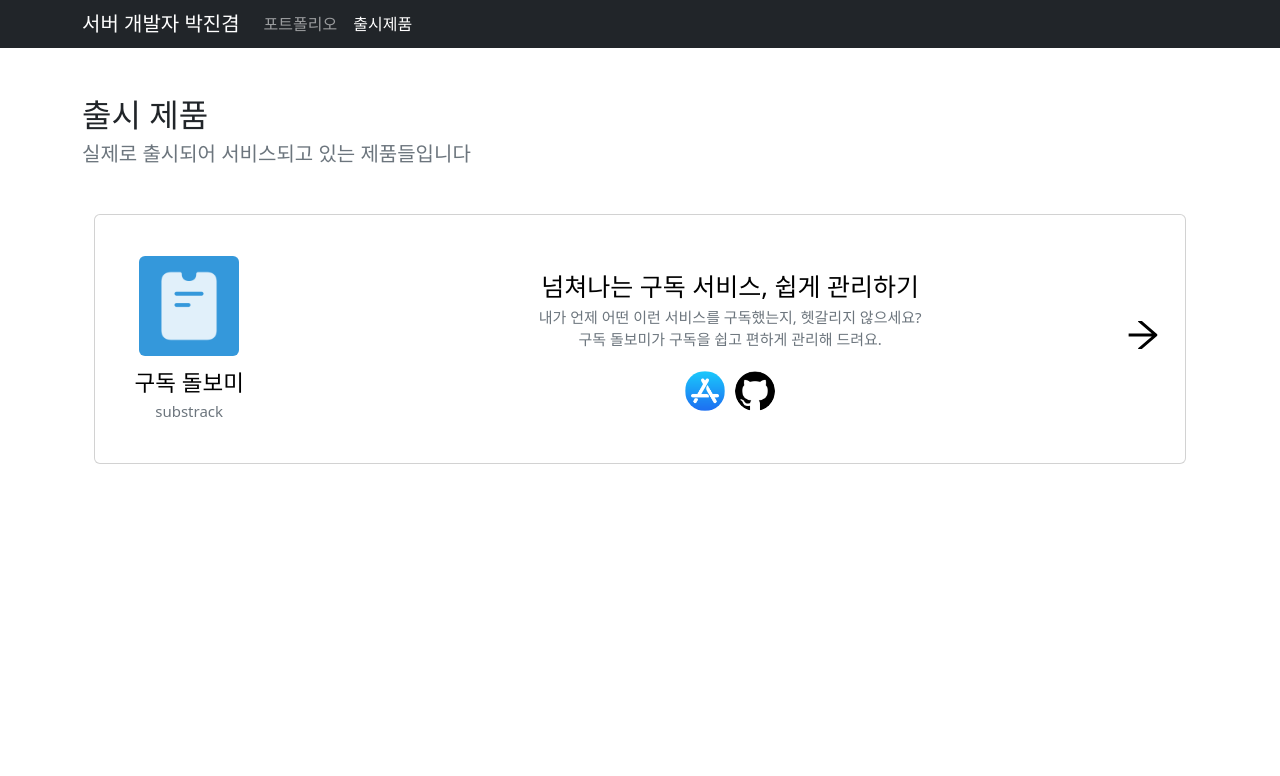
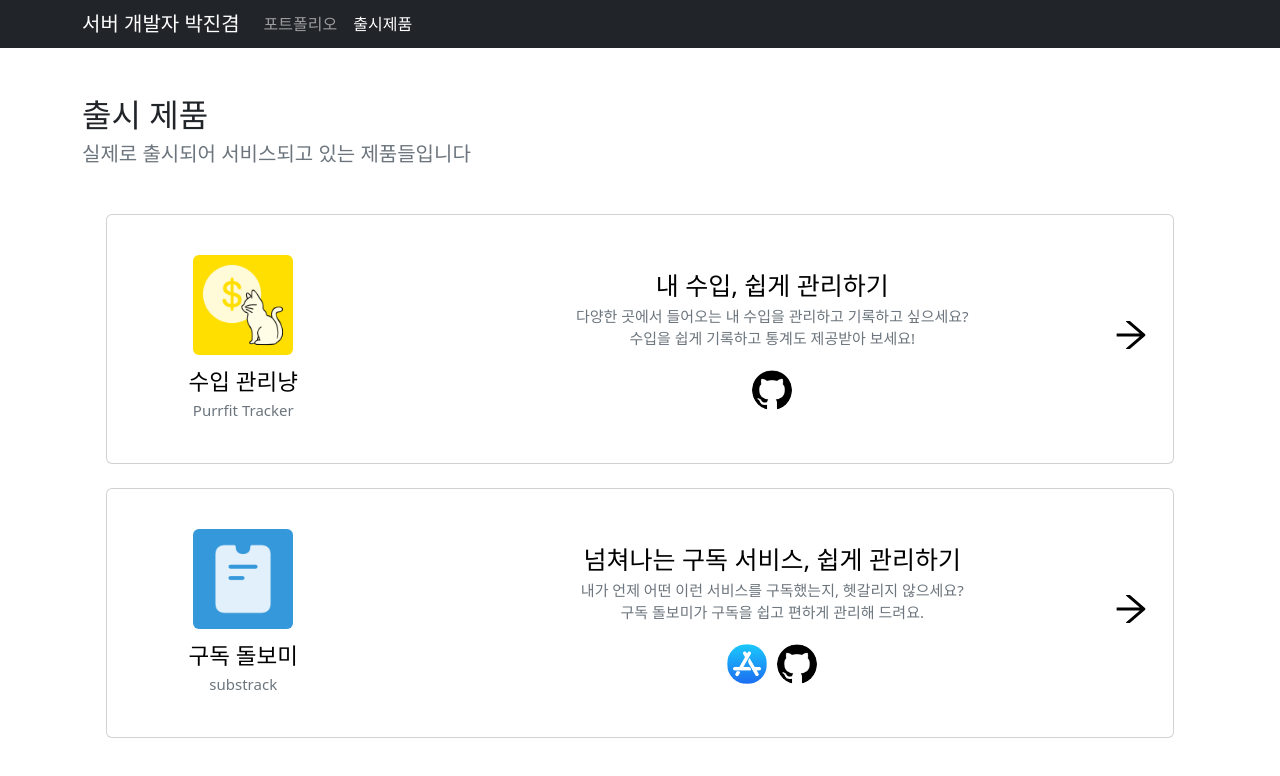
Before and after one commit to jinkyumpark/jinkyumpark, a React (Create React App) app: page /product in a window 1280 px wide. Shown: the top 776 px of the page. Built offline with nearby package versions, Linux system fonts and the light colour scheme.

Commit message:
FEAT : add purrfit-cat in product

```diff
--- a/src/App.js
+++ b/src/App.js
@@ -24,6 +24,7 @@ function App() {
 
 				<Route path='/product' element={<ProductRoute />} />
 				<Route path='/product/:productName' element={<ProductDetail />} />
+				<Route path='/product/:productName/:language' element={<ProductDetail />} />
 				<Route path='/product/:productName/privacy' element={<ProductPrivacy />} />
 
 				<Route path='/technology/:technologyName' element={<TechnologyDetail />} />
--- a/src/data/portfolio/portfolioPurrfitTracker.ts
+++ b/src/data/portfolio/portfolioPurrfitTracker.ts
@@ -7,7 +7,7 @@ import WebsiteIcon from "../websiteIcon";
 
 const portfolioPurrfitTracker: Portfolio = {
 	id: 12,
-	status: PortfolioStatus.STARTED,
+	status: PortfolioStatus.PRODUCTION,
 	name: {
 		korean: '수입 관리냥',
 		english: 'Purrfit Tracker',
@@ -21,14 +21,34 @@ const portfolioPurrfitTracker: Portfolio = {
 			border: false,
 		},
 	],
+
 	thumbnailImage: demo,
+	demoImages: [demo],
+
 	description: {
-		short: '다양한 곳에서 들어오는 내 수입, 고양이가 관리',
-		medium: ``,
-		long: ``,
+		short: '내 수입, 쉽게 관리하기',
+		medium: `
+		다양한 곳에서 들어오는 내 수입을 관리하고 기록하고 싶으세요?
+		<br/>
+		수입을 쉽게 기록하고 통계도 제공받아 보세요!
+		`,
+		long: `
+			"월급만으론 부족하다!"
+			<br/>
+			다양한 곳에서 들어오는 내 수입들을 편하게 관리하면 좋지 않을까요?
+			<br/>
+			수입처들을 등록하고 수입을 추가하면 내 수입들을 한 눈에 볼 수 있어요.
+			<br/>
+			뿐만 아니라 내 수입들을 분석해서 통계로 보여줘요.
+			<br/>
+			<br/>
+			수입 관리냥으로 다양한 곳에서 오는 수입들을 편하게 관리해 보세요!
+		`,
 	},
-	features: [],
-	demoImages: [],
+	features: [
+		'내 수입처와 그 수입처에 해당하는 수입을 등록',
+		'등록된 수입을 바탕으로 통계 제공',
+	],
 	technologyUsed: [],
 	challenges: [],
 	participants: [
--- a/src/data/portfolioData.ts
+++ b/src/data/portfolioData.ts
@@ -12,10 +12,10 @@ import portfolioFeaturedDays from "./portfolio/portfolioFeaturedDays";
 
 const PortfolioData: Portfolio[] = [
 	portfolioBooksitout,
+	portfolioPurrfitTracker,
 	portfolioSubstrack,
 	portfolioEveryonesGarden,
 
-	portfolioPurrfitTracker,
 	portfolioBoldPeople,
 	portfolioBeautyIndustry,
 	portfolioPianoman,
--- a/src/product/ProductCard.tsx
+++ b/src/product/ProductCard.tsx
@@ -16,14 +16,14 @@ const ProductCard: React.FC<Props> = ({ product }) => {
 	return (
 		<CardContainer>
 			<CardBody>
-				<Row href={`/product/${product.name.english}`}>
-					<div className='col-12 col-sm-3 col-md-2'>
+				<Row href={`/product/${product.name.url}`}>
+					<div className='col-12 col-xs-3 col-sm-4 col-md-3'>
 						<Image src={product.icon} alt='' />
 						<KoreanName>{product.name.korean}</KoreanName>
 						<EnglishName>{product.name.english}</EnglishName>
 					</div>
 
-					<div className='col-12 col-sm-9 col-md-10 mt-2 mt-sm-0'>
+					<div className='col-12 col-xs-9 col-sm-8 col-md-9 mt-2 mt-sm-0'>
 						<Description>{product.description.short}</Description>
 						<DescriptionDetail>{parse(product.description.medium)}</DescriptionDetail>
 
@@ -63,7 +63,7 @@ const CardBody = styled(Card.Body).attrs({
 `
 
 const Row = styled.a.attrs({
-	className: `row`,
+	className: `row pt-4`,
 })`
 	height: 100%;
 	align-items: center;
--- a/src/product/ProductDetail.tsx
+++ b/src/product/ProductDetail.tsx
@@ -9,10 +9,11 @@ import ProductDetailFeaturesCard from './detail/ProductDetailFeaturesCard';
 import ProductDetailDemoCard from './detail/ProductDetailDemoCard';
 import ProductDetailEtcCard from './detail/ProductDetailEtcCard';
 import Portfolio from '../model/Portfolio';
-import PortfolioData from '../data/PortfolioData';
+import PortfolioData from '../data/portfolioData';
 
 const ProductDetail = () => {
     const { productName } = useParams()
+    const { language } = useParams()
 
     const errorMessage = {
 		main: '해당 제품을 찾을 수 없어요',
@@ -25,11 +26,19 @@ const ProductDetail = () => {
 
     const [product, setProduct] = React.useState<Portfolio | null>(null)
     React.useEffect(() => {
-        const productCandidate = PortfolioData.filter((p) => p.name.english.toUpperCase() === productName?.toUpperCase())
+        const productCandidate = PortfolioData.filter((p) => p.name.url.toUpperCase() === productName?.toUpperCase())
 
         if (productCandidate.length !== 0) {
             setProduct(productCandidate[0])
-            document.title = `${productCandidate[0].name.korean ?? '오류'} | ${productCandidate[0].description.short}`
+            if (language?.toUpperCase() == 'KOREAN') {
+                document.title = `${productCandidate[0].name.korean ?? '오류'} | ${productCandidate[0].description.short}`
+            } else if (language?.toUpperCase() == 'JAPANESE') {
+
+            } else {
+                document.title = `${productCandidate[0].name.english ?? 'ERROR'} | ${productCandidate[0].description.short}`
+            }
+
+
         }
     }, [productName])
 
--- a/src/product/ProductRoute.tsx
+++ b/src/product/ProductRoute.tsx
@@ -2,7 +2,7 @@ import React from 'react'
 import ProductCard from './ProductCard'
 import styled from 'styled-components';
 import { RouteTitle, RouteSubTitle } from '../common/RouteStyle'
-import PortfolioData from '../data/PortfolioData';
+import PortfolioData from '../data/portfolioData';
 import PortfolioStatus from '../model/PortfolioStatus';
 
 const ProductRoute = () => {
@@ -14,11 +14,15 @@ const ProductRoute = () => {
 			<Divider />
 
 			<Row>
-				{PortfolioData
-					.filter((portfolio) => portfolio.status === PortfolioStatus.PRODUCTION)
-					.map((product) => {
-						return <ProductCard product={product} />
-					})}
+					{PortfolioData
+						.filter((portfolio) => portfolio.status === PortfolioStatus.PRODUCTION)
+						.map((product) => {
+							return (
+								<div className="mb-4">
+									<ProductCard product={product} />
+								</div>
+							)
+						})}
 			</Row>
 		</Container>
 	)
--- a/src/product/detail/ProductDetailDemoCard.tsx
+++ b/src/product/detail/ProductDetailDemoCard.tsx
@@ -14,11 +14,11 @@ const ProductDetailDemoCard: React.FC<Props> = ({ product }) => {
 			<Card.Body>
 				<CardTitle>시연 이미지</CardTitle>
 
-				<div className='row'>
+				<div className='row justify-content-center'>
 						{product.demoImages.map((image) => {
                             return (
-								<div className='col-12'>
-									<Image src={image} alt='' />
+								<div className='col-12 col-md-8'>
+									<Image src={image} alt='' className='rounded'/>
 								</div>
 							)
 						})}
--- a/src/product/detail/ProductDetailEtcCard.tsx
+++ b/src/product/detail/ProductDetailEtcCard.tsx
@@ -16,11 +16,11 @@ const ProductDetailEtcCard: React.FC<Props> = ({ product }) => {
 
 				<ul>
 					<li>
-						<Link href={`/product/${product.name.english}/privacy`}>개인정보처리방침</Link>
+						<Link href={`/product/${product.name.url}/privacy`}>개인정보처리방침</Link>
 					</li>
 
 					<li>
-						<Link href={`/portfolio/${product.name.english}`}>개발 관련 정보</Link>
+						<Link href={`/portfolio/${product.name.url}`}>개발 관련 정보</Link>
 					</li>
 				</ul>
 			</Card.Body>
--- a/src/route/Main.js
+++ b/src/route/Main.js
@@ -3,7 +3,7 @@ import IntroductionSection from '../main/IntroductionSection'
 import PortfolioSection from '../main/PortfolioSection'
 import { profile } from '../data/profile'
 import { channels } from '../data/channels'
-import PortfolioData from '../data/PortfolioData'
+import PortfolioData from '../data/portfolioData'
 
 
 const Main = () => {
--- a/src/route/PortfolioDetail.tsx
+++ b/src/route/PortfolioDetail.tsx
@@ -4,7 +4,7 @@ import styled from 'styled-components';
 import '../css/hover-effect.css'
 import Error from '../common/Error'
 import Portfolio from '../model/Portfolio'
-import PortfolioData from '../data/PortfolioData'
+import PortfolioData from '../data/portfolioData'
 import PortfolioDetailBasicInfoCard from '../portfolio/detail/PortfolioDetailBasicInfoCard'
 import PortfolioDetailFeaturesCard from '../portfolio/detail/PortfolioDetailFeaturesCard'
 import PortfolioDetailTechnology from '../portfolio/detail/PortfolioDetailTechnology'
--- a/src/route/PortfolioRoute.js
+++ b/src/route/PortfolioRoute.js
@@ -3,7 +3,7 @@ import { Card } from 'react-bootstrap'
 import PortfolioCard from '../portfolio/PortfolioCard'
 import { RouteSubTitle, RouteTitle } from '../common/RouteStyle'
 import { MarginRow } from '../common/commonStyle'
-import PortfolioData from '../data/PortfolioData'
+import PortfolioData from '../data/portfolioData'
 
 const PortfolioRoute = () => {
 	return (
```
Also changed, not shown: src/images/demo/purrfittracker.jpeg, 1 other file (tests, documents, lock files or other folders).
